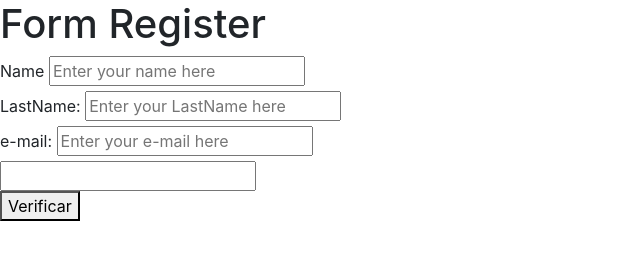
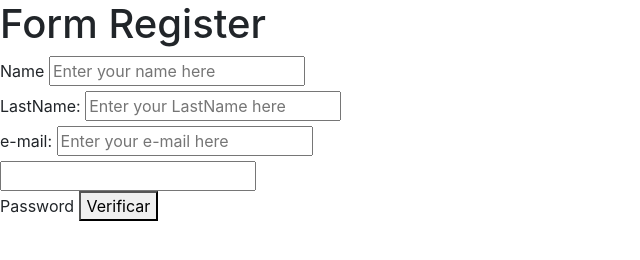
Before and after one commit to Robin-Rivadeneira/trabajo_colaborativo, a plain HTML site: page index.html in a window 1280 px wide. Shown: the whole page, without its empty margins (0-640 px from the left). Drawn offline with nearby package versions, Linux system fonts and the light colour scheme.

Commit message:
input label

```diff
--- a/index.html
+++ b/index.html
@@ -24,6 +24,7 @@
       <br>
       <input type="password" maxlength="4">
       <br>
+      <lavel>Password<lavel>
       <button type="submit">Verificar</button>
     </form>
 
```
